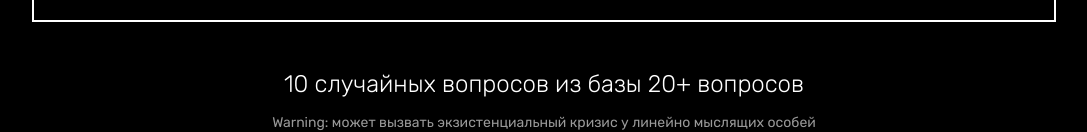
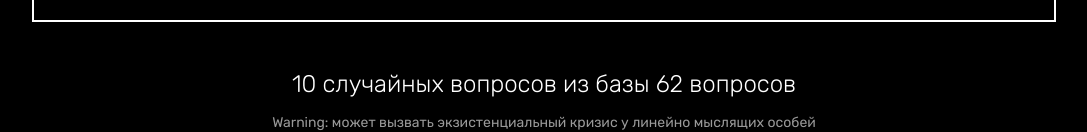
Before and after one commit to suryaputral/quantum-claude-quiz, a plain HTML site: page index.html in a window 1280 px wide. Shown: the part 824-956 px from the top of the page, without its empty margins (96-1183 px from the left). Drawn offline with Linux system fonts and the light colour scheme.

Commit message:
Update index.html

```diff
--- a/index.html
+++ b/index.html
@@ -544,7 +544,7 @@
                     </div>
 
                     <div class="warning-text">
-                        <p class="warning-main">10 случайных вопросов из базы 20+ вопросов</p>
+                        <p class="warning-main">10 случайных вопросов из базы 62 вопросов</p>
                         <p class="warning-sub">Warning: может вызвать экзистенциальный кризис у линейно мыслящих особей</p>
                     </div>
                 </div>
```
